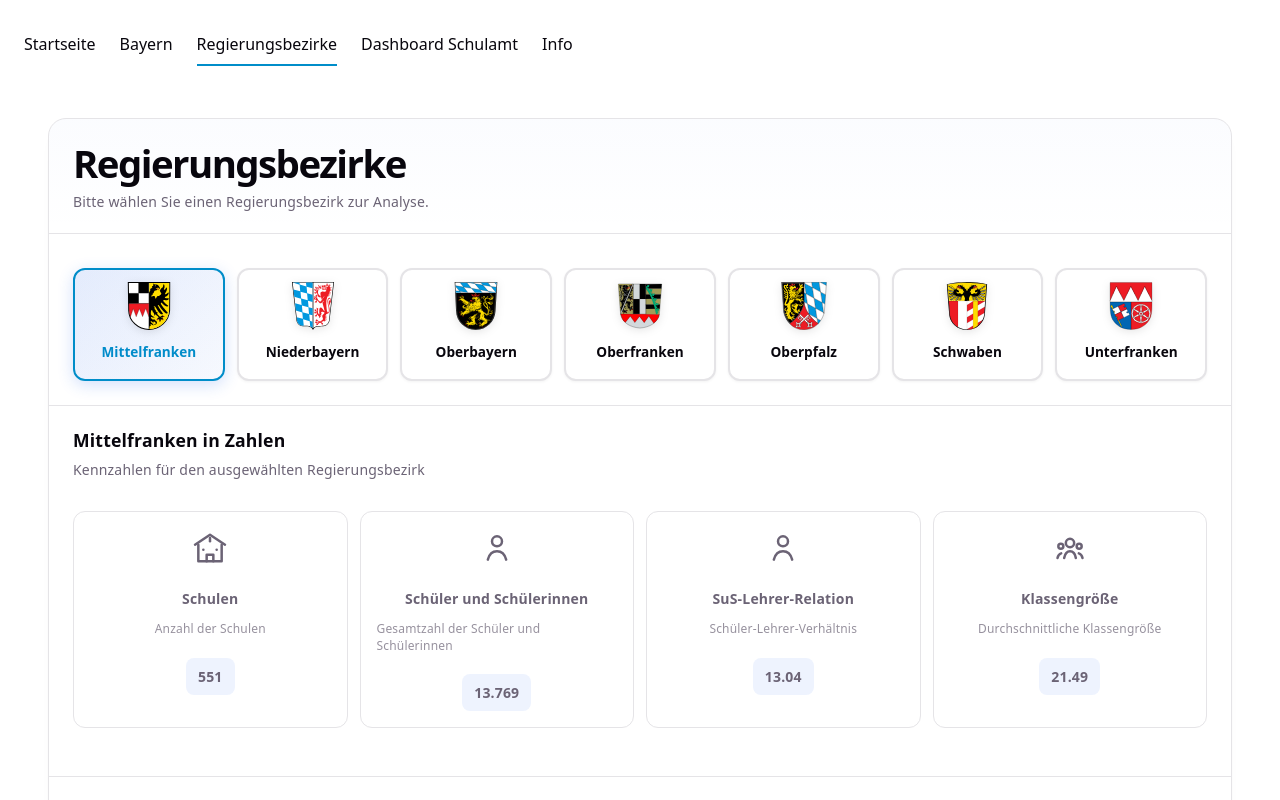
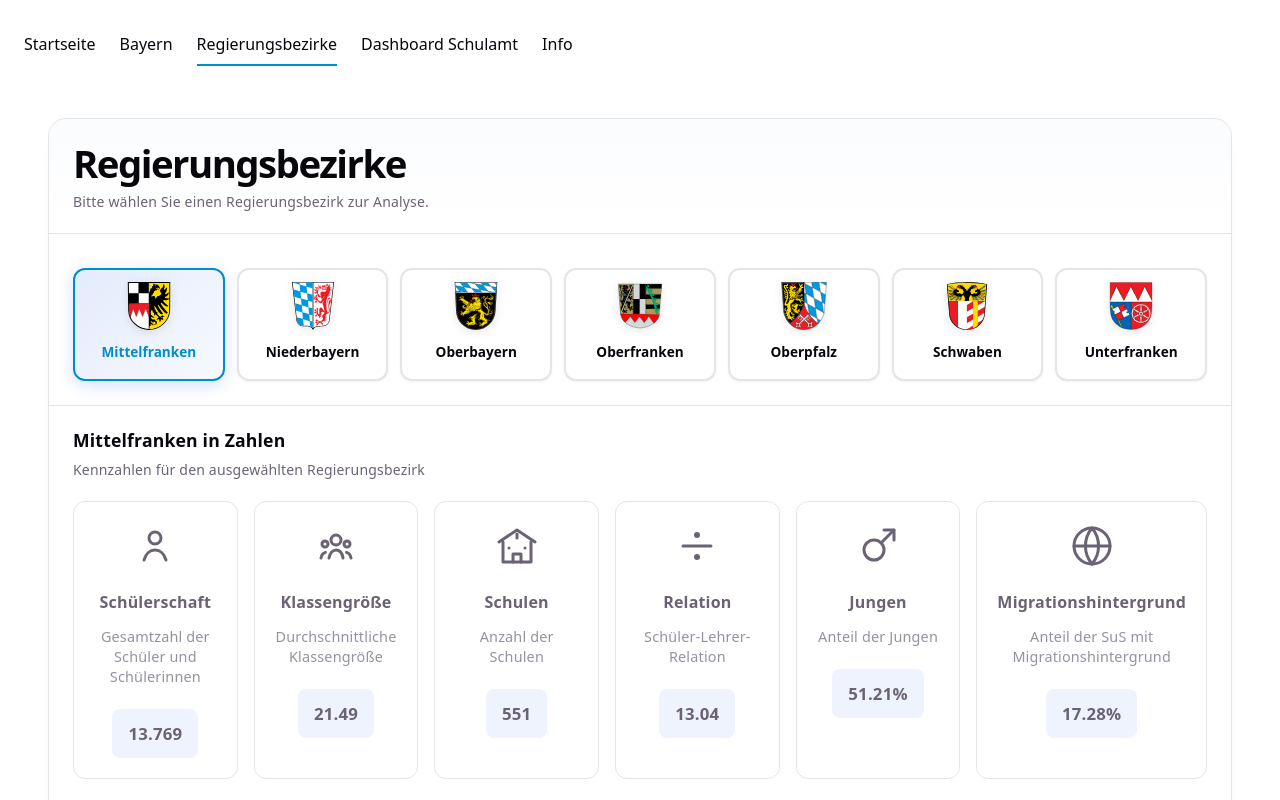
Before and after one commit to edgar-treischl/dash-board-mfe, a React (Vite) app: page / in a window 1280 px wide. Both pictures are taken after a click on the button "Regierungsbezirke". Shown: the top 800 px of the page. Built offline with nearby package versions, Linux system fonts and the light colour scheme.

Commit message:
Update RegierungsPage

```diff
--- a/src/App.css
+++ b/src/App.css
@@ -205,6 +205,13 @@
   width: 100%;
   height: 100%;
   stroke-width: 1.5;
+}
+
+/* Metrics grid - responsive layout for region metrics display */
+.bydash-mfe__metrics-grid {
+  display: grid;
+  grid-template-columns: repeat(6, 1fr) !important;
+  gap: 16px !important;
 }
 
 .bydash-mfe__hero-text {
@@ -1166,3 +1173,17 @@
     grid-template-columns: repeat(2, 1fr) !important;
   }
 }
+
+/* Metrics grid responsive layout */
+@media (max-width: 900px) {
+  .bydash-mfe__metrics-grid {
+    grid-template-columns: repeat(2, 1fr) !important;
+  }
+}
+
+@media (max-width: 600px) {
+  .bydash-mfe__metrics-grid {
+    grid-template-columns: repeat(3, 1fr) !important;
+    gap: 12px !important;
+  }
+}
--- a/src/components/RegierungsPage.tsx
+++ b/src/components/RegierungsPage.tsx
@@ -5,16 +5,16 @@ import { InterpretationBox } from './InterpretationBox'
 import { OfficesLeafletMap } from './charts/OfficesLeafletMap'
 import { ViewSwitcher } from './controls/ViewSwitcher'
 import { RegionIcon } from './controls/RegionIcon'
-import { SchoolsIcon, PupilsIcon, ClassSizeIcon } from '../utils/icons'
+import { SchoolsIcon, PupilsIcon, ClassSizeIcon, StudentTeacherRelationIcon, MaleIcon, GlobeIcon } from '../utils/icons'
 
-type MetricKey = 'schools' | 'students_percent' | 'studentTeacherRatio' | 'avgClassSize'
+type MetricKey = 'students_percent' | 'avgClassSize' | 'schools' |  'studentTeacherRatio' | 'malePercent' | 'migrantPercent'
 
-type ViewType = 'table' | 'map'
+type ViewType = 'map' | 'table'
 
 function RegierungsViewComponent() {
   // Sort metrics alphabetically by name for consistent display
   const sortedMetrics = [...regionMetrics].sort((a, b) => a.shortName.localeCompare(b.shortName))
-  const [view, setView] = useState<ViewType>('table')
+  const [view, setView] = useState<ViewType>('map')
   const [selectedRegion, setSelectedRegion] = useState<string>(sortedMetrics[0].id)
 
   // Find the currently selected region object
@@ -24,24 +24,37 @@ function RegierungsViewComponent() {
   const currentOffices = schoolOffices.filter(o => o.regionId === selectedRegion)
 
   const metricLabels: Record<MetricKey, string> = {
+    students_percent: 'Schülerschaft',
+    avgClassSize: 'Klassengröße',
     schools: 'Schulen',
-    students_percent: 'Schüler und Schülerinnen',
-    studentTeacherRatio: 'SuS-Lehrer-Relation',
-    avgClassSize: 'Klassengröße',
+    studentTeacherRatio: 'Relation',
+    malePercent: 'Jungen',
+    migrantPercent: 'Migrationshintergrund',
   }
 
   const metricDescriptions: Record<MetricKey, string> = {
     schools: 'Anzahl der Schulen',
     students_percent: 'Gesamtzahl der Schüler und Schülerinnen',
-    studentTeacherRatio: 'Schüler-Lehrer-Verhältnis',
+    studentTeacherRatio: 'Schüler-Lehrer-Relation',
     avgClassSize: 'Durchschnittliche Klassengröße',
+    malePercent: 'Anteil der Jungen',
+    migrantPercent: 'Anteil der SuS mit Migrationshintergrund',
+  }
+
+  // Format metric value for display
+  const formatMetricValue = (key: MetricKey, value: number): string => {
+    if (key === 'studentTeacherRatio' || key === 'avgClassSize') return value.toFixed(2)
+    if (key === 'malePercent' || key === 'migrantPercent') return value.toFixed(2) + '%'
+    return value.toLocaleString()
   }
 
   const metricIcons: Record<MetricKey, React.ReactNode> = {
     schools: <SchoolsIcon className="bydash-mfe__grid-icon" />,
     students_percent: <PupilsIcon className="bydash-mfe__grid-icon" />,
-    studentTeacherRatio: <PupilsIcon className="bydash-mfe__grid-icon" />,
+    studentTeacherRatio: <StudentTeacherRelationIcon className="bydash-mfe__grid-icon" />,
     avgClassSize: <ClassSizeIcon className="bydash-mfe__grid-icon" />,
+    malePercent: <MaleIcon className="bydash-mfe__grid-icon" />,
+    migrantPercent: <GlobeIcon className="bydash-mfe__grid-icon" />,
   }
 
   // Build interpretation tabs
@@ -137,7 +150,13 @@ function RegierungsViewComponent() {
             <small style={{ color: 'var(--bydash-text)', fontSize: '0.875rem' }}>Kennzahlen für den ausgewählten Regierungsbezirk</small>
           </div>
 
-          <div className="bydash-mfe__selection-grid" style={{ gridTemplateColumns: 'repeat(4, 1fr)', gap: '12px', marginBottom: '24px' }}>
+          <div
+            className="bydash-mfe__metrics-grid"
+            style={{
+              gap: '16px',
+              marginBottom: '24px'
+            }}
+          >
             {(Object.keys(metricLabels) as MetricKey[]).map((key) => (
               <div
                 key={key}
@@ -145,29 +164,30 @@ function RegierungsViewComponent() {
                   background: 'var(--bydash-bg)',
                   border: '1px solid var(--bydash-border)',
                   borderRadius: '12px',
-                  padding: '16px',
+                  padding: '20px',
                   display: 'flex',
                   flexDirection: 'column',
                   alignItems: 'center',
-                  gap: '12px'
+                  gap: '14px'
                 }}
               >
-                <div className="bydash-mfe__grid-icon-wrapper">
+                <div className="bydash-mfe__grid-icon-wrapper" style={{ width: '48px', height: '48px' }}>
                   {metricIcons[key]}
                 </div>
-                <strong style={{ fontSize: '0.875rem', textAlign: 'center' }}>{metricLabels[key]}</strong>
-                <span className="bydash-mfe__level-desc" style={{ fontSize: '0.75rem', opacity: 0.7 }}>{metricDescriptions[key]}</span>
+                <strong style={{ fontSize: '1.0rem', textAlign: 'center', lineHeight: '1.3' }}>{metricLabels[key]}</strong>
+                <span className="bydash-mfe__level-desc" style={{ fontSize: '0.9rem', opacity: 0.7, textAlign: 'center' }}>{metricDescriptions[key]}</span>
                 <div style={{
                   marginTop: '8px',
-                  padding: '8px 12px',
+                  padding: '12px 16px',
                   background: 'rgba(37, 99, 235, 0.08)',
                   borderRadius: '8px',
-                  fontSize: '0.875rem',
+                  fontSize: '1.05rem',
                   fontWeight: '600',
                   color: 'var(--bydash-primary)',
-                  transition: 'all 0.2s ease'
+                  transition: 'all 0.2s ease',
+                  textAlign: 'center'
                 }}>
-                  {currentRegion[key].toLocaleString()}
+                  {formatMetricValue(key, currentRegion[key])}
                 </div>
               </div>
             ))}
@@ -200,8 +220,8 @@ function RegierungsViewComponent() {
                 {/* View selector using semantic nav element */}
                 <ViewSwitcher
                   options={[
+                    { key: 'map', label: 'Karte' },
                     { key: 'table', label: 'Überblick' },
-                    { key: 'map', label: 'Karte' },
                   ]}
                   activeKey={view}
                   onSelect={(selectedView) => setView(selectedView as ViewType)}
```
